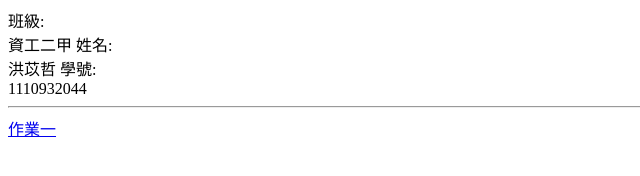
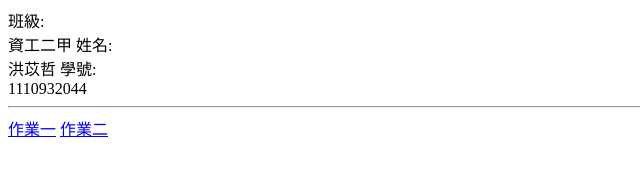
Before and after one commit to yizhe0617/s1110932044, a plain HTML site: page index.html in a window 1280 px wide. Shown: the full height of the page, 0-640 px from the left. Drawn offline with Linux system fonts and the light colour scheme.

Commit message:
首頁 作業一 作業二

```diff
--- a/index.html
+++ b/index.html
@@ -11,4 +11,5 @@
 	學號:<br>1110932044
 	<hr>
 	<a href="hw01.html">作業一</a>
+	<a href="hw02.html">作業二</a>
 </html>
```
